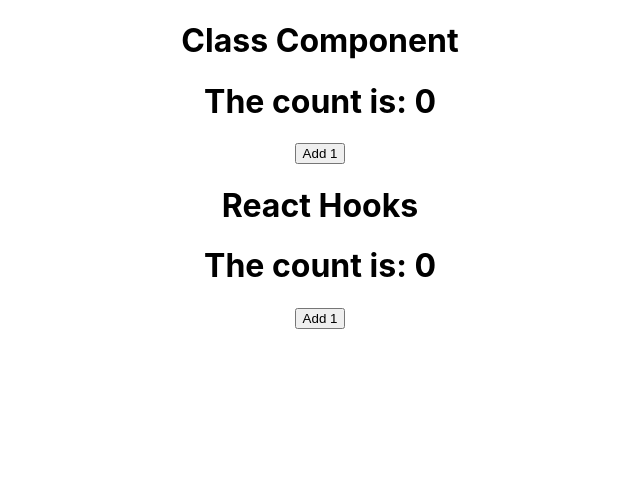
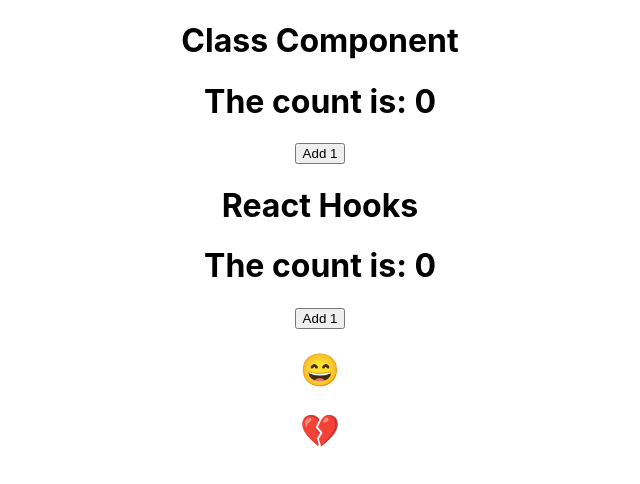
Before and after one commit to SaiManojBotchu/ReactHooks, a React (Create React App) app: page / in a window 1280 px wide. Shown: the top 484 px of the page, without its empty margins (320-960 px from the left). Built offline with nearby package versions, Linux system fonts and the light colour scheme.

Commit message:
building custom hook useToggle

```diff
--- a/src/App.js
+++ b/src/App.js
@@ -1,6 +1,7 @@
 import React from 'react';
 import CounterClass from './CounterClass';
 import CounterHooks from './CounterHooks';
+import Toggler from './Toggler';
 import './App.css';
 
 function App() {
@@ -8,6 +9,7 @@ function App() {
     <div className='App'>
       <CounterClass />
       <CounterHooks />
+      <Toggler />
     </div>
   );
 }
--- /dev/null
+++ b/src/Toggler.js
@@ -0,0 +1,15 @@
+import React from 'react';
+import useToggle from './hooks/useToggle';
+
+const Toggler = () => {
+  const [isHappy, toggleIsHappy] = useToggle(true);
+  const [isHeartBroken, toggleIsHeartBroken] = useToggle(false);
+  return (
+    <div>
+      <h1 onClick={toggleIsHappy}>{isHappy ? '😄' : '😔'}</h1>
+      <h1 onClick={toggleIsHeartBroken}>{isHeartBroken ? '❤️' : '💔'}</h1>
+    </div>
+  );
+};
+
+export default Toggler;
--- /dev/null
+++ b/src/hooks/useToggle.js
@@ -0,0 +1,12 @@
+// Building a custom Hook
+import { useState } from 'react';
+
+const useToggle = (initialValue) => {
+  const [state, setState] = useState(initialValue);
+  const toggle = () => {
+    setState(st => !st);
+  };
+  return [state, toggle];
+};
+
+export default useToggle;
```
